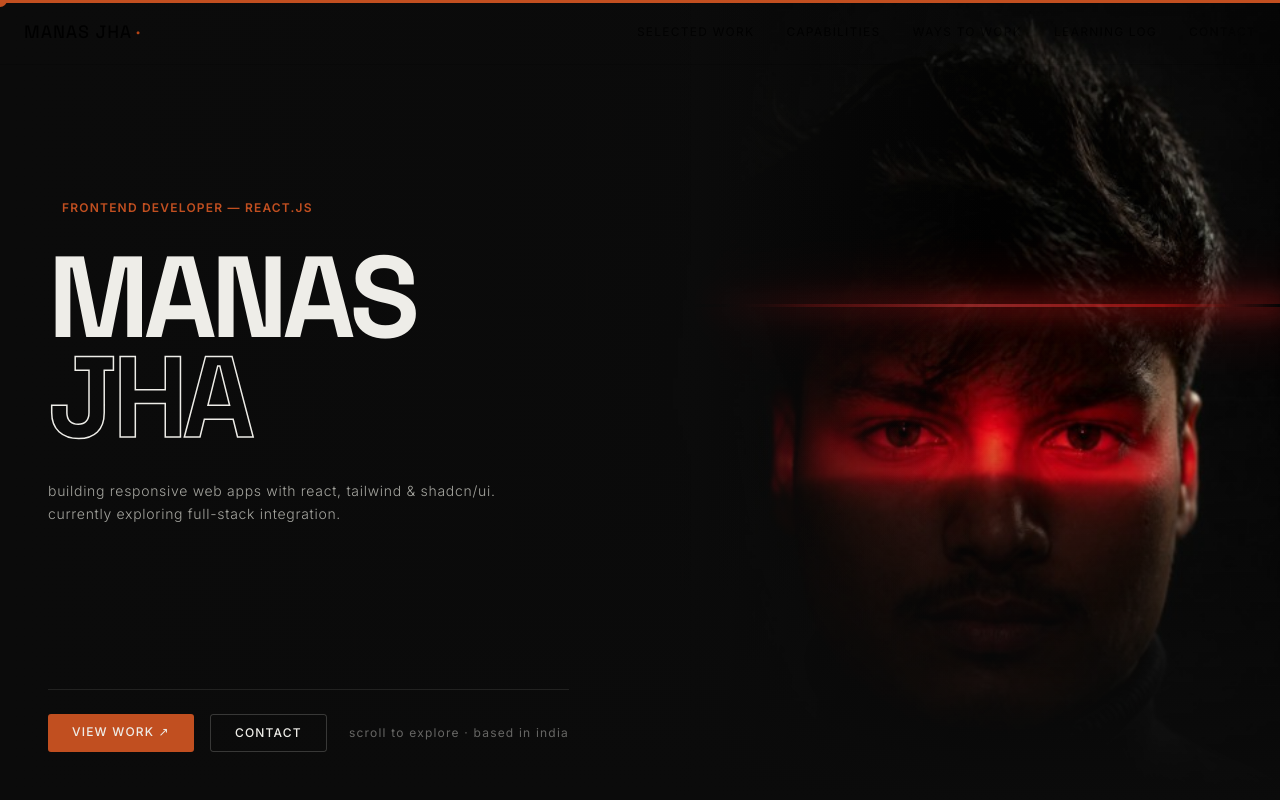
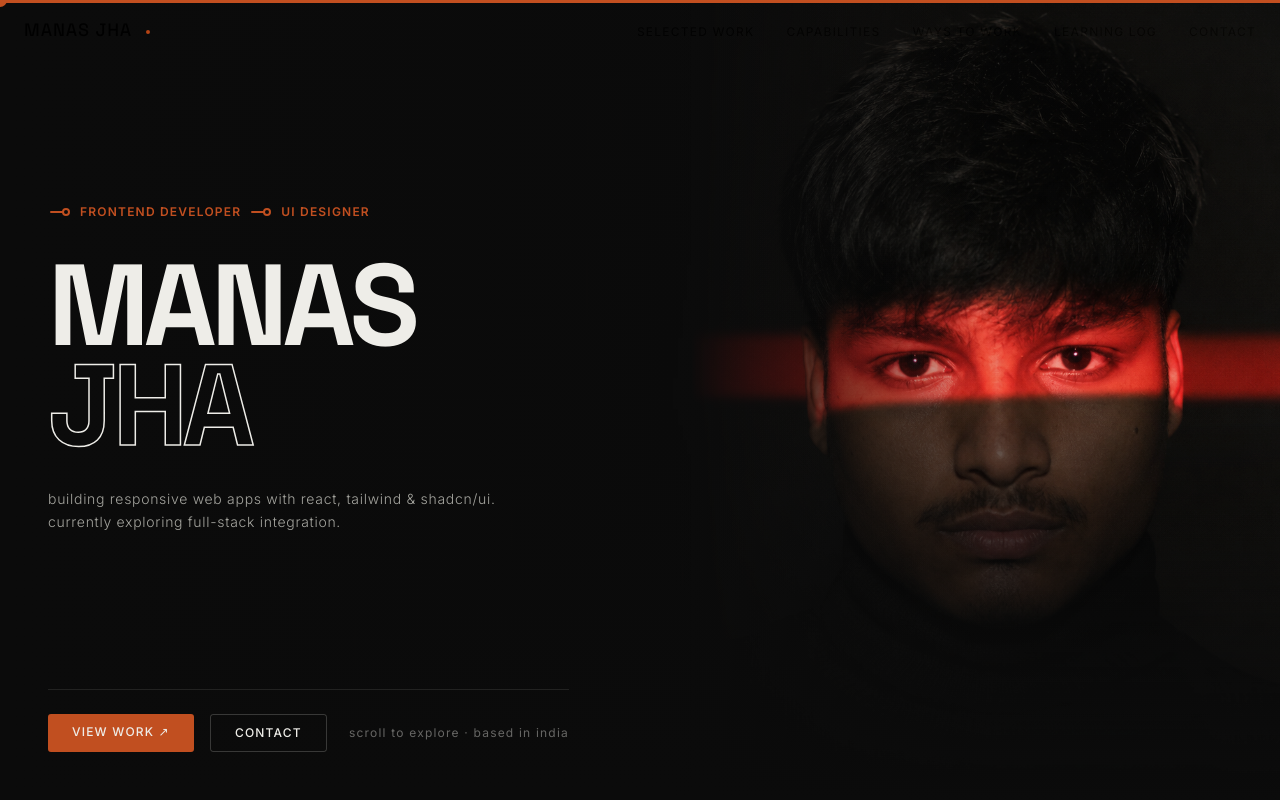
Before and after one commit to manasjha1/manas-s-portfolio, a React (Vite) app: page / in a window 1280 px wide. Shown: the top 800 px of the page. Built offline with nearby package versions, Linux system fonts and the light colour scheme.

Commit message:
update hero png

```diff
--- a/src/components/Header.tsx
+++ b/src/components/Header.tsx
@@ -1,5 +1,6 @@
 import React, { useEffect, useState } from 'react';
 import { motion, AnimatePresence } from 'framer-motion';
+import { Dot } from 'lucide-react';
 
 export const Header: React.FC = () => {
     const [isScrolled, setIsScrolled] = useState(false);
@@ -30,9 +31,9 @@ export const Header: React.FC = () => {
     return (
         <>
             <motion.header
-                className={`fixed top-0 left-0 w-full z-90 px-6 py-4 transition-all duration-500 global-border-hairline border-b ${isScrolled
-                        ? 'bg-[#0b0b0b]/80 backdrop-blur-md py-4 text-[#efeee9]'
-                        : 'bg-transparent text-[#0b0b0b]'
+                className={`fixed top-0 left-0 w-full z-90 px-6 py-4 ${isScrolled
+                    ? 'bg-ink/80 backdrop-blur-md text-paper transition-all duration-500 global-border-hairline border-b'
+                    : 'bg-transparent text-ink'
                     }`}
                 style={{
                     // Apply difference blend mode until scrolled (looks great over dark background)
@@ -40,7 +41,7 @@ export const Header: React.FC = () => {
                 }}
                 initial={{ y: -100 }}
                 animate={{ y: 0 }}
-                transition={{ delay: 1, duration: 0.6, ease: [0.76, 0, 0.24, 1] }}
+                transition={{ delay: 1, duration: 5.6, ease: [0.76, 0, 0.24, 1] }}
             >
                 <div className="max-w-7xl mx-auto flex items-center justify-between">
                     <a
@@ -48,7 +49,7 @@ export const Header: React.FC = () => {
                         className="font-display font-medium text-lg leading-none uppercase tracking-wider group"
                     >
                         <span>MANAS JHA</span>
-                        <span className="text-accent ml-1 group-hover:scale-150 inline-block transition-transform duration-300">·</span>
+                        <Dot className='text-accent ml-1 group-hover:scale-150 inline-block transition-transform duration-300' />
                     </a>
 
                     {/* Desktop Nav Links */}
@@ -60,7 +61,7 @@ export const Header: React.FC = () => {
                                 className="font-sans text-xs uppercase tracking-widest font-medium opacity-80 hover:opacity-100 transition-opacity duration-200 relative group py-2"
                             >
                                 {link.name}
-                                <span className="absolute bottom-0 left-0 w-0 h-[1.5px] bg-[#c24f20] group-hover:w-full transition-all duration-300"></span>
+                                <span className="absolute bottom-0 left-0 w-0 h-[1.5px] bg-accent group-hover:w-full transition-all duration-300"></span>
                             </a>
                         ))}
                     </nav>
@@ -72,11 +73,11 @@ export const Header: React.FC = () => {
                         aria-label="Toggle Menu"
                     >
                         <span
-                            className={`w-5 h-[1.5px] bg-current transition-transform duration-300 ${isMenuOpen ? 'rotate-45 translate-y-[2px]' : '-translate-y-1'
+                            className={`w-5 h-[1.5px] bg-current transition-transform duration-300 ${isMenuOpen ? 'rotate-45 translate-y-0.5' : '-translate-y-1'
                                 }`}
                         />
                         <span
-                            className={`w-5 h-[1.5px] bg-current transition-transform duration-300 ${isMenuOpen ? '-rotate-45 -translate-y-[2px]' : 'translate-y-1'
+                            className={`w-5 h-[1.5px] bg-current transition-transform duration-300 ${isMenuOpen ? '-rotate-45 -translate-y-0.5' : 'translate-y-1'
                                 }`}
                         />
                     </button>
@@ -87,7 +88,7 @@ export const Header: React.FC = () => {
             <AnimatePresence>
                 {isMenuOpen && (
                     <motion.div
-                        className="fixed inset-0 bg-[#0b0b0b] text-[#efeee9] z-[85] flex flex-col justify-center px-8"
+                        className="fixed inset-0 bg-ink text-paper z-85 flex flex-col justify-center px-8"
                         initial={{ y: '-100%' }}
                         animate={{ y: 0 }}
                         exit={{ y: '-100%' }}
@@ -112,7 +113,7 @@ export const Header: React.FC = () => {
                             ))}
                         </div>
 
-                        <div className="absolute bottom-8 left-8 right-8 flex justify-between text-xs tracking-wider opacity-60 font-sans border-t border-[#efeee9]/10 pt-6">
+                        <div className="absolute bottom-8 left-8 right-8 flex justify-between text-xs tracking-wider opacity-60 font-sans border-t border-paper/10 pt-6">
                             <span>DELHI, IN</span>
                             <span>© {new Date().getFullYear()}</span>
                         </div>
--- a/src/components/Hero.tsx
+++ b/src/components/Hero.tsx
@@ -1,6 +1,6 @@
 import React, { useRef, useEffect } from 'react';
 import { motion, useScroll, useTransform } from 'framer-motion';
-import { Dot } from 'lucide-react';
+import { LineDotRightHorizontal } from 'lucide-react';
 
 export const Hero: React.FC = () => {
     const containerRef = useRef<HTMLDivElement>(null);
@@ -136,19 +136,17 @@ export const Hero: React.FC = () => {
                     transition={{ duration: 1.2, delay: 0.4, ease: [0.76, 0, 0.24, 1] }}
                 >
                     <img
-                        src="/assets/hero-portrait.png"
+                        src="src/assets/ChatGPT Image Jun 11, 2026, 12_20_03 PM.png"
                         alt="Manas Jha portrait"
                         className="absolute inset-0 w-full h-full object-cover object-top md:object-[center_15%]"
                     />
 
                     {/* Scroll-driven scan line echoing the portrait's red beam */}
                     <motion.div
-                        className="absolute left-0 right-0 h-0.75 pointer-events-none"
+                        className="absolute inset-0 bg-linear-to-t from-[#131313] via-[#131313]/20 to-transparent"
                         style={{
                             top: scanLineY,
                             opacity: scanGlow,
-                            boxShadow: '0 0 24px 8px rgba(255, 30, 30, 0.55), 0 0 60px 20px rgba(255, 30, 30, 0.25)',
-                            background: 'linear-gradient(90deg, transparent 0%, #ff1e1e 20%, #ff4444 50%, #ff1e1e 80%, transparent 100%)',
                         }}
                     />
 
@@ -173,9 +171,12 @@ export const Hero: React.FC = () => {
                             className="flex items-center gap-2 group cursor-pointer"
                             data-cursor="hover"
                         >
-                            <Dot className="w-1.5 h-1.5 rounded-full text-accent bg-accent animate-ping" />
-                            <span className="font-sans text-xs uppercase tracking-widest font-semibold text-accent">
-                                Frontend Developer — React.js
+                            {/* <Dot className="w-1.5 h-1.5 rounded-full text-accent bg-accent animate-ping" /> */}
+                            <span className="flex items-center gap-2 font-sans text-xs uppercase tracking-widest font-semibold text-accent">
+                                <LineDotRightHorizontal /> Frontend Developer
+                            </span>
+                            <span className="flex items-center gap-2 font-sans text-xs uppercase tracking-widest font-semibold text-accent">
+                                <LineDotRightHorizontal /> UI Designer
                             </span>
                         </motion.div>
                     </div>
```
Also changed, not shown: src/components/Footer.tsx (+14 -14 lines), src/assets/ChatGPT Image Jun 11, 2026, 12_20_03 PM.png (added).
